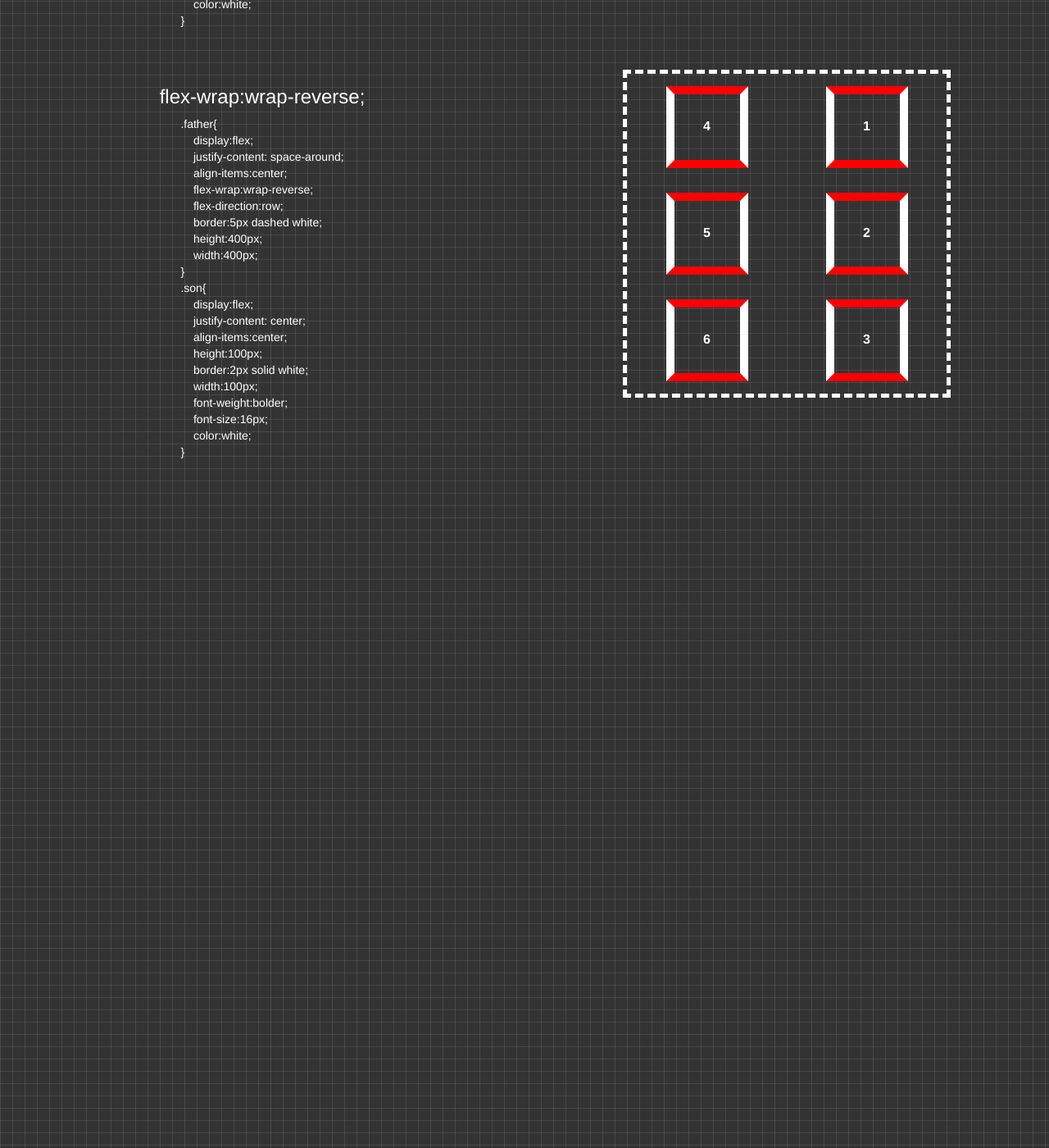
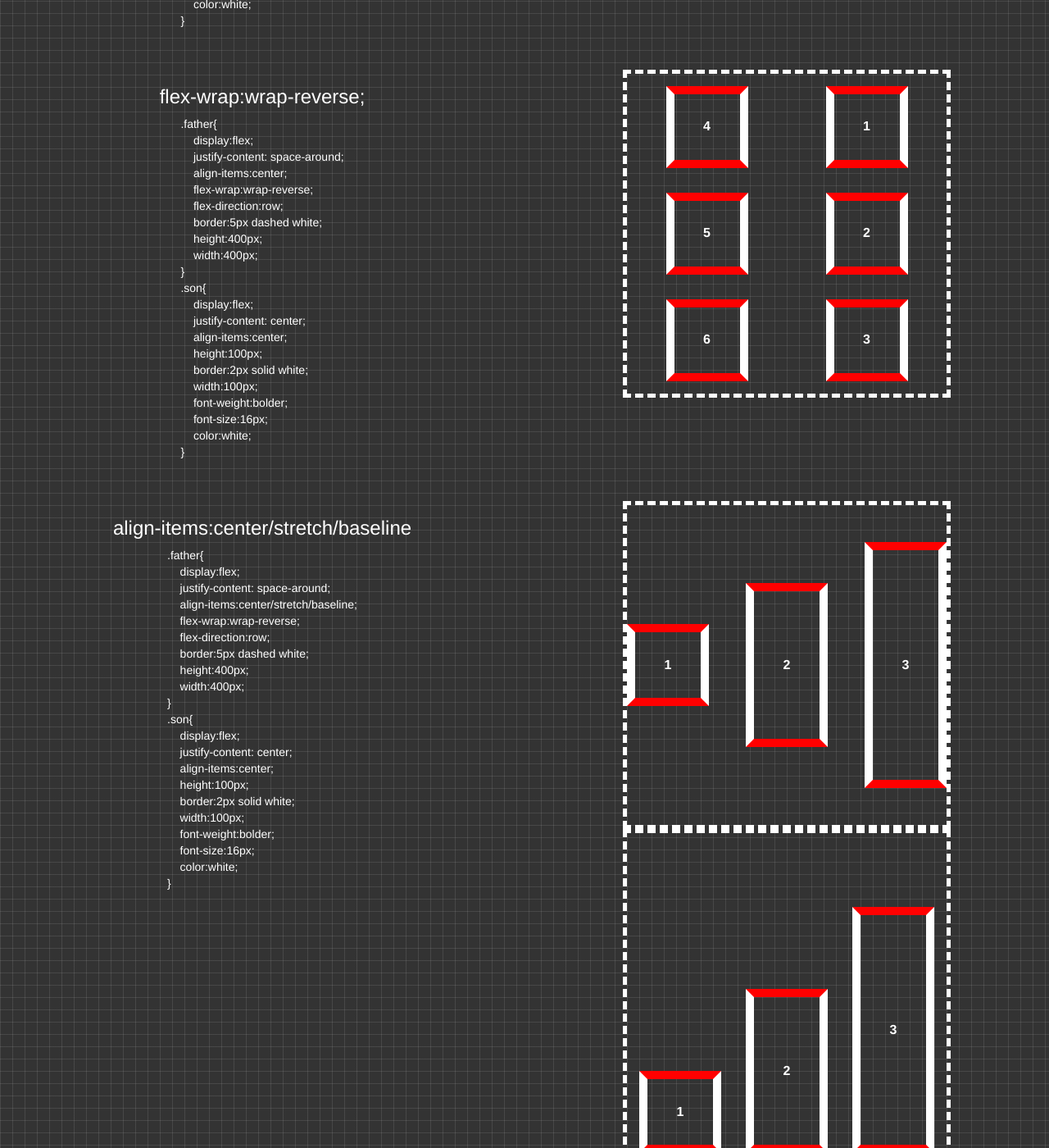
Before and after one commit to huanglw/huanglw.github.com, a Jekyll site: the page examples/flex_examples.html, which Jekyll copies as it is, in a window 1280 px wide and 1400 px high, scrolled down 4589 px. Shown: the whole window at 82% size. Built offline with Jekyll 4.4.1, drawn with Linux system fonts in a browser that asks for light colours; some of the changed text lies outside the part shown.

Commit message:
update flex_examples.html
update flex_examples.html

```diff
--- a/examples/css/flex_examples.css
+++ b/examples/css/flex_examples.css
@@ -132,12 +132,75 @@
             height:400px;
             width:400px;
         }
+        .father12{
+            display:flex;
+            justify-content: space-around;
+            align-items:stretch;
+            flex-wrap:wrap-reverse;
+            flex-direction:row;
+            border:5px dashed white;
+            height:400px;
+            width:400px;
+            margin-bottom:2px;
+        }
+        .father13{
+            display:flex;
+            justify-content: space-between;
+            align-items:baseline;
+            flex-wrap:wrap-reverse;
+            flex-direction:row;
+            border:5px dashed white;
+            height:400px;
+            width:400px;
+        }
+        .father11{
+            display:flex;
+            justify-content: space-between;
+            align-items:center;
+            flex-wrap:wrap-reverse;
+            flex-direction:row;
+            border:5px dashed white;
+            height:400px;
+            width:400px;
+        }
         .son{
             display:flex;
             justify-content: center;
             align-items:center;
             backgound:green;
             height:100px;
+            border:10px solid white;
+            border-top-color:red;
+            border-bottom-color:red;
+            border-left-color:white;
+            border-right-color:white;
+            width:100px;
+            font-weight:bolder;
+            font-size:16px;
+            color:white;
+        }
+        .son1{
+            display:flex;
+            justify-content: center;
+            align-items:center;
+            backgound:green;
+            height:200px;
+            border:10px solid white;
+            border-top-color:red;
+            border-bottom-color:red;
+            border-left-color:white;
+            border-right-color:white;
+            width:100px;
+            font-weight:bolder;
+            font-size:16px;
+            color:white;
+        }
+        .son2{
+            display:flex;
+            justify-content: center;
+            align-items:center;
+            backgound:green;
+            height:300px;
             border:10px solid white;
             border-top-color:red;
             border-bottom-color:red;
--- a/examples/flex_examples.html
+++ b/examples/flex_examples.html
@@ -273,5 +273,49 @@
       </div>
     </div>
   </div>
+
+  <div class="row flex-row">
+    <div class="col-md-6 col-xs-12 left-code">
+      <h3>align-items:center/stretch/baseline</h3>
+      .father{<br/>
+              &nbsp;&nbsp;&nbsp;&nbsp;display:flex;<br/>
+              &nbsp;&nbsp;&nbsp;&nbsp;justify-content: space-around;<br/>
+              &nbsp;&nbsp;&nbsp;&nbsp;align-items:center/stretch/baseline;<br/>
+              &nbsp;&nbsp;&nbsp;&nbsp;flex-wrap:wrap-reverse;<br/>
+              &nbsp;&nbsp;&nbsp;&nbsp;flex-direction:row;<br/>
+              &nbsp;&nbsp;&nbsp;&nbsp;border:5px dashed white;<br/>
+              &nbsp;&nbsp;&nbsp;&nbsp;height:400px;<br/>
+              &nbsp;&nbsp;&nbsp;&nbsp;width:400px;<br/>
+          }<br/>
+          .son{<br/>
+              &nbsp;&nbsp;&nbsp;&nbsp;display:flex;<br/>
+              &nbsp;&nbsp;&nbsp;&nbsp;justify-content: center;<br/>
+              &nbsp;&nbsp;&nbsp;&nbsp;align-items:center;<br/>
+              &nbsp;&nbsp;&nbsp;&nbsp;height:100px;<br/>
+              &nbsp;&nbsp;&nbsp;&nbsp;border:2px solid white;<br/>
+              &nbsp;&nbsp;&nbsp;&nbsp;width:100px;<br/>
+              &nbsp;&nbsp;&nbsp;&nbsp;font-weight:bolder;<br/>
+              &nbsp;&nbsp;&nbsp;&nbsp;font-size:16px;<br/>
+              &nbsp;&nbsp;&nbsp;&nbsp;color:white;<br/>
+          }
+    </div>
+    <div class="col-md-6 col-xs-12 right-display">
+      <div class="father11">
+          <div class="son">1</div>
+          <div class="son1">2</div>
+          <div class="son2">3</div>
+      </div>
+      <div class="father12">
+          <div class="son">1</div>
+          <div class="son1">2</div>
+          <div class="son2">3</div>
+      </div>
+      <div class="father13">
+          <div class="son">1</div>
+          <div class="son1">2</div>
+          <div class="son2">3</div>
+      </div>
+    </div>
+  </div>
 </body>
 </html>
--- a/index.html
+++ b/index.html
@@ -129,7 +129,7 @@
               <p class="lead">Prototype</p>
             </div>
             <ul class="list-group list-group-flush">
-              <li class="list-group-item"><i class="mx-auto fa d-inline fa-clock-o"></i>&nbsp;09:30-10:00 –&nbsp;<b>Welcome</b></li>
+              <li class="list-group-item"><i class="mx-auto fa d-inline fa-clock-o"></i><a href="examples/flex_examples.html">&nbsp;&nbsp;<b>flex布局效果演示</b></a></li>
               <li class="list-group-item"><i class="mx-auto fa d-inline fa-clock-o"></i>&nbsp;10:00-12:00 –&nbsp;<b>Bootstrap for UX</b></li>
               <li class="list-group-item"><i class="mx-auto fa d-inline fa-clock-o"></i>&nbsp;12:00-13:00 –&nbsp;<b>Q&amp;A</b></li>
               <li class="list-group-item list-group-item-info bg-faded"><i class="mx-auto fa d-inline fa-clock-o"></i>&nbsp;13:00-14:30 –&nbsp;<b>Lunch break</b></li>
```
Also changed, not shown: other parts of examples/flex_examples.html (+2 -2 lines).
